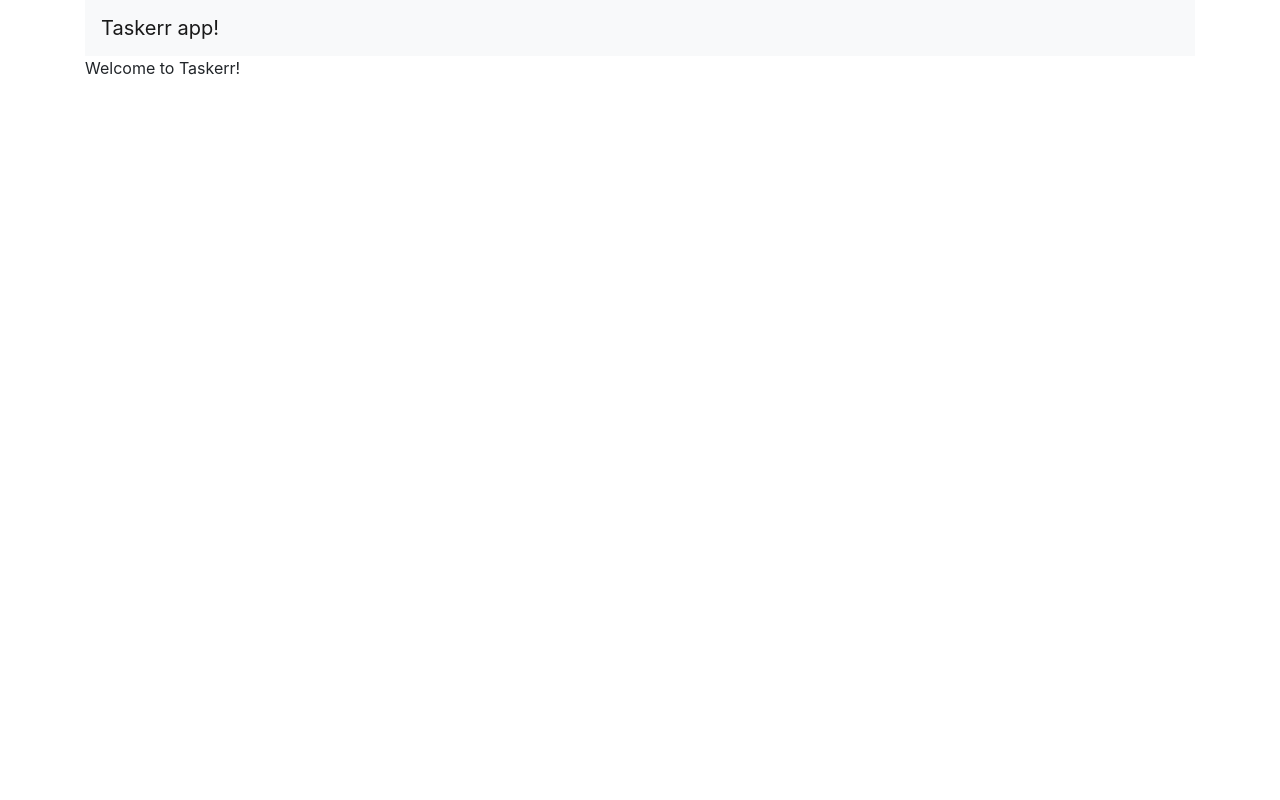
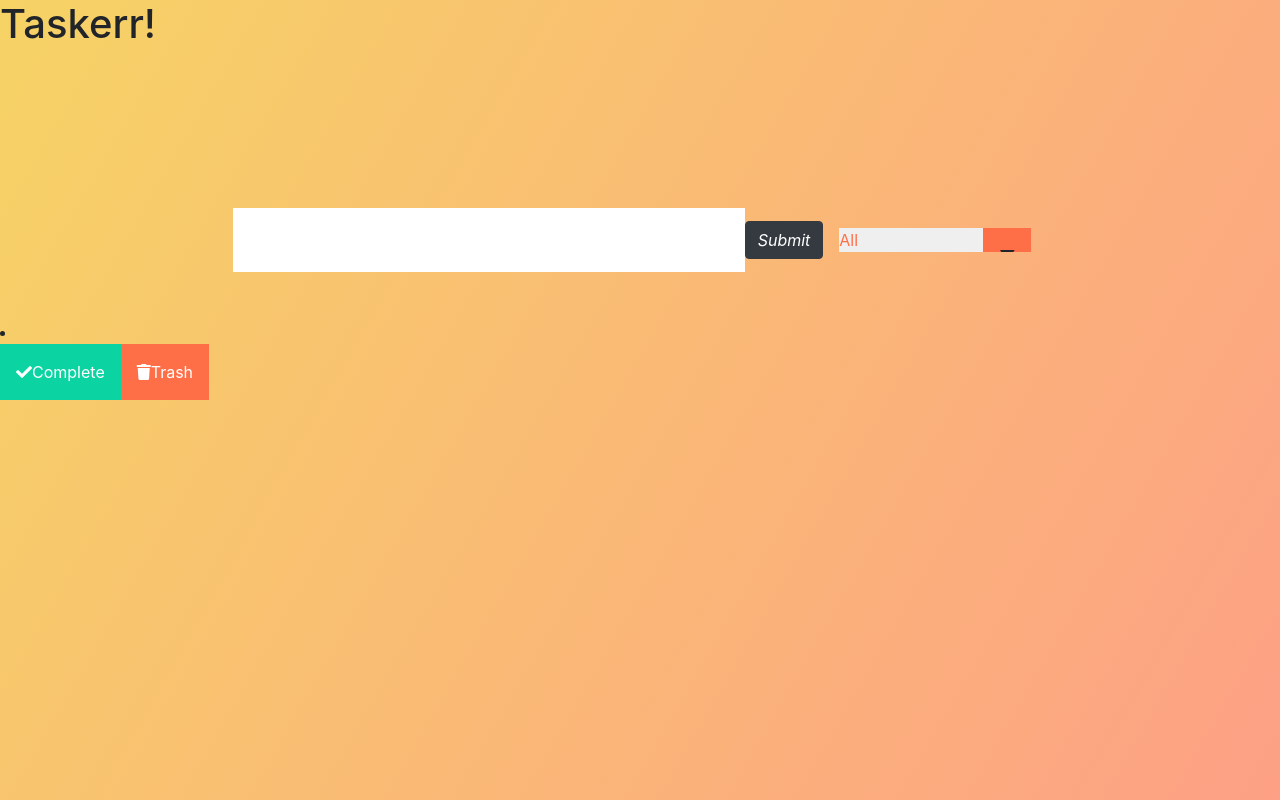
Before and after one commit to Christianlance85/taskerr1, a React (Create React App) app: page / in a window 1280 px wide. Built offline with nearby package versions, Linux system fonts and the light colour scheme.

Commit message:
Prop is pushing, but not appearing in the list.

```diff
--- a/package.json
+++ b/package.json
@@ -7,6 +7,7 @@
     "@testing-library/react": "^9.5.0",
     "@testing-library/user-event": "^7.2.1",
     "bootstrap": "^4.5.2",
+    "es6": "0.0.7",
     "react": "^16.13.1",
     "react-dom": "^16.13.1",
     "react-router-dom": "^5.2.0",
--- a/public/index.html
+++ b/public/index.html
@@ -3,6 +3,16 @@
   <head>
     <meta charset="utf-8" />
     <link rel="icon" href="%PUBLIC_URL%/favicon.ico" />
+    <link
+    href="https://fonts.googleapis.com/css?family=Poppins&display=swap"
+    rel="stylesheet"
+  />
+  <link
+    rel="stylesheet"
+    href="https://cdnjs.cloudflare.com/ajax/libs/font-awesome/5.12.1/css/all.min.css"
+    integrity="sha256-mmgLkCYLUQbXn0B1SRqzHar6dCnv9oZFPEC1g1cwlkk="
+    crossorigin="anonymous"
+  />
     <meta name="viewport" content="width=device-width, initial-scale=1" />
     <meta name="theme-color" content="#000000" />
     <meta
--- a/src/App.css
+++ b/src/App.css
@@ -1,38 +1,139 @@
-.App {
-  text-align: center;
+* {
+  margin: 0;
+  padding: 0;
+  box-sizing: border-box;
+}
+body {
+  background-image: linear-gradient(120deg, #f6d365 0%, #fda085 100%);
+  color: white;
+  font-family: "Poppins", sans-serif;
+  min-height: 100vh;
+}
+header {
+  font-size: 2rem;
 }
 
-.App-logo {
-  height: 40vmin;
+header,
+form {
+  min-height: 20vh;
+  display: flex;
+  justify-content: center;
+  align-items: center;
+}
+form input,
+form button {
+  padding: 0.5rem;
+  font-size: 2rem;
+  border: none;
+  background: white;
+}
+form button {
+  color: #ff6f47;
+  background: #f7fffe;
+  cursor: pointer;
+  transition: all 0.3s ease;
+}
+form button:hover {
+  background: #ff6f47;
+  color: white;
+}
+.todo-container {
+  display: flex;
+  justify-content: center;
+  align-items: center;
+}
+
+.todo-list {
+  min-width: 30%;
+  list-style: none;
+}
+
+.todo {
+  margin: 0.5rem;
+  background: white;
+  font-size: 1.5rem;
+  color: black;
+  display: flex;
+  justify-content: space-between;
+  align-items: center;
+  transition: all 1s ease;
+}
+.filter-todo {
+  padding: 1rem;
+}
+.todo li {
+  flex: 1;
+}
+
+.trash-btn,
+.complete-btn {
+  background: #ff6f47;
+  color: white;
+  border: none;
+  padding: 1rem;
+  cursor: pointer;
+  font-size: 1rem;
+}
+.complete-btn {
+  background: rgb(11, 212, 162);
+}
+.todo-item {
+  padding: 0rem 0.5rem;
+}
+
+.fa-trash,
+.fa-check {
   pointer-events: none;
 }
 
-@media (prefers-reduced-motion: no-preference) {
-  .App-logo {
-    animation: App-logo-spin infinite 20s linear;
-  }
+.fall {
+  transform: translateY(10rem) rotateZ(20deg);
+  opacity: 0;
 }
 
-.App-header {
-  background-color: #282c34;
-  min-height: 100vh;
-  display: flex;
-  flex-direction: column;
-  align-items: center;
-  justify-content: center;
-  font-size: calc(10px + 2vmin);
-  color: white;
+.completed {
+  text-decoration: line-through;
+  opacity: 0.5;
 }
 
-.App-link {
-  color: #61dafb;
+/*CUSTOM SELECTOR */
+select {
+  -webkit-appearance: none;
+  -moz-appearance: none;
+  -ms-appearance: none;
+  appearance: none;
+  outline: 0;
+  box-shadow: none;
+  border: 0 !important;
+  background-image: none;
 }
 
-@keyframes App-logo-spin {
-  from {
-    transform: rotate(0deg);
-  }
-  to {
-    transform: rotate(360deg);
-  }
+/* Custom Select */
+.select {
+  margin: 1rem;
+  position: relative;
+  overflow: hidden;
 }
+select {
+  color: #ff6f47;
+  font-family: "Poppins", sans-serif;
+  cursor: pointer;
+  width: 12rem;
+}
+/* Arrow */
+.select::after {
+  content: "\25BC";
+  position: absolute;
+  top: 0;
+  right: 0;
+  padding: 1rem;
+  background: #ff6f47;
+  cursor: pointer;
+  pointer-events: none;
+}
+/* Transition */
+/*
+.select:hover::after {
+  transform: scale(1.5);
+}
+*/
--- a/src/App.js
+++ b/src/App.js
@@ -1,36 +1,29 @@
-import React from 'react';
+import React, { useState } from 'react';
+import "./App.css"
 import "bootstrap/dist/css/bootstrap.min.css";
-import { BrowserRouter as Router, Route, Link} from 'react-router-dom'
-import CreateTasker from "./components/Create.component";
-import Taskerr from "./components/Taskerr.component";
-import EditTaskerr from "./components/Edit.Component";
+import Form from "./components/Form.component";
+import TaskList from "./components/Task.component";
+
+
 
 
 function App() {
+  const [inputText, setInputText] = useState("");
+  const [tasks, setTasks] = useState([]);
   return (
-    <Router>
-    <div className="container">
+<div className="App">
+  <header>
 
-      <nav className="navbar navbar-expand-lg navbar-light bg-light">
-        <Link to="/" className="navbar-brand">Taskerr app!</Link>
-        <div className="collapse nav-collapse">
-          <ul className="navbar-nav mr-auto">
-            <li className="navbar-item">
-              <Link to="/" className="nav-link">Home</Link>
-            </li>
-            <li className="navbar-item">
-              <Link to="/create" className="nav-link">Create Tasks</Link>
-            </li>
-          </ul>
-        </div>
-      </nav>
-
-      <Route path="/" exact component={Taskerr} />
-      <Route path="/edit/:id" component={EditTaskerr} />
-      <Route path="/create" component={CreateTasker} />
-    </div>
-
-    </Router>
+    <h1> Taskerr! </h1>
+  </header>
+  <Form
+  tasks={tasks}
+  setTasks={setTasks}
+  setInputText={setInputText}
+  inputText={inputText}
+  />
+  <TaskList tasks={tasks} />
+</div>
   );
 }
 
--- a/src/components/Create.component.js
+++ /dev/null
@@ -1,11 +0,0 @@
-import React, {Component} from "react";
-
-export default class Create extends Component {
-    render() {
-        return (
-            <div>
-                <p>Welcome to Create!</p>
-            </div>
-        )
-    }
-}
--- a/src/components/Edit.Component.js
+++ /dev/null
@@ -1,11 +0,0 @@
-import React, {Component} from "react";
-
-export default class Edit extends Component {
-    render() {
-        return (
-            <div>
-                <p>Welcome to Edit!</p>
-            </div>
-        )
-    }
-}
--- /dev/null
+++ b/src/components/Form.component.js
@@ -0,0 +1,38 @@
+import React from "react";
+
+            const Form = ({ setInputText, tasks, setTasks, inputText }) => {
+                const inputTextHandler = (e) => {
+                    //event handler
+                    console.log(e.target.value);
+                    setInputText(e.target.value);
+                };
+                const submitTaskHandler = (e) => {
+                    e.preventDefault();
+                    setTasks([
+                        ...tasks,
+                        { text: inputText, completed: false, id:Math.random() * 1000},
+                    ]);
+                    setInputText("");
+                }
+                return (
+                <form>
+                <input
+                value={inputText}
+                onChange={inputTextHandler}
+                type="text"
+                className="task-input" />
+                <button onClick={submitTaskHandler} className="task-button btn btn-default bg-dark btn-dark" type="submit">
+                    <i className="primary-btn">Submit</i>
+                </button>
+                <div className="select">
+                <select name="tasks" className="filter-tasks">
+                    <option value="all">All</option>
+                    <option value="completed">Completed</option>
+                    <option value="incomplete">Incomplete</option>
+                </select>
+                </div>
+                </form>
+                        );
+                                }
+
+export default Form
--- /dev/null
+++ b/src/components/Task.component.js
@@ -0,0 +1,17 @@
+import React from 'react'
+
+const Task = ({ text }) => {
+    return(
+<div className="task">
+    <li className="task-item">{text}</li>
+    <button className="complete-btn">
+        <i className="fas fa-check"></i>
+        Complete</button>
+    <button className="trash-btn">
+        <i className="fas fa-trash"></i>
+        Trash</button>
+</div>
+    );
+}
+
+export default Task;
--- a/src/components/Taskerr.component.js
+++ /dev/null
@@ -1,11 +0,0 @@
-import React, {Component} from "react";
-
-export default class Taskerr extends Component {
-    render() {
-        return (
-            <div>
-                <p>Welcome to Taskerr!</p>
-            </div>
-        )
-    }
-}
--- a/src/index.css
+++ b/src/index.css
@@ -1,13 +1,139 @@
+* {
+  margin: 0;
+  padding: 0;
+  box-sizing: border-box;
+}
 body {
-  margin: 0;
-  font-family: -apple-system, BlinkMacSystemFont, 'Segoe UI', 'Roboto', 'Oxygen',
-    'Ubuntu', 'Cantarell', 'Fira Sans', 'Droid Sans', 'Helvetica Neue',
-    sans-serif;
-  -webkit-font-smoothing: antialiased;
-  -moz-osx-font-smoothing: grayscale;
+  background-image: linear-gradient(120deg, #f6d365 0%, #fda085 100%);
+  color: white;
+  font-family: "Poppins", sans-serif;
+  min-height: 100vh;
+}
+header {
+  font-size: 2rem;
 }
 
-code {
-  font-family: source-code-pro, Menlo, Monaco, Consolas, 'Courier New',
-    monospace;
+header,
+form {
+  min-height: 20vh;
+  display: flex;
+  justify-content: center;
+  align-items: center;
 }
+form input,
+form button {
+  padding: 0.5rem;
+  font-size: 2rem;
+  border: none;
+  background: white;
+}
+form button {
+  color: #ff6f47;
+  background: #f7fffe;
+  cursor: pointer;
+  transition: all 0.3s ease;
+}
+form button:hover {
+  background: #ff6f47;
+  color: white;
+}
+.todo-container {
+  display: flex;
+  justify-content: center;
+  align-items: center;
+}
+
+.todo-list {
+  min-width: 30%;
+  list-style: none;
+}
+
+.todo {
+  margin: 0.5rem;
+  background: white;
+  font-size: 1.5rem;
+  color: black;
+  display: flex;
+  justify-content: space-between;
+  align-items: center;
+  transition: all 1s ease;
+}
+.filter-todo {
+  padding: 1rem;
+}
+.todo li {
+  flex: 1;
+}
+
+.trash-btn,
+.complete-btn {
+  background: #ff6f47;
+  color: white;
+  border: none;
+  padding: 1rem;
+  cursor: pointer;
+  font-size: 1rem;
+}
+.complete-btn {
+  background: rgb(11, 212, 162);
+}
+.todo-item {
+  padding: 0rem 0.5rem;
+}
+
+.fa-trash,
+.fa-check {
+  pointer-events: none;
+}
+
+.fall {
+  transform: translateY(10rem) rotateZ(20deg);
+  opacity: 0;
+}
+
+.completed {
+  text-decoration: line-through;
+  opacity: 0.5;
+}
+
+/*CUSTOM SELECTOR */
+select {
+  -webkit-appearance: none;
+  -moz-appearance: none;
+  -ms-appearance: none;
+  appearance: none;
+  outline: 0;
+  box-shadow: none;
+  border: 0 !important;
+  background-image: none;
+}
+
+/* Custom Select */
+.select {
+  margin: 1rem;
+  position: relative;
+  overflow: hidden;
+}
+select {
+  color: #ff6f47;
+  font-family: "Poppins", sans-serif;
+  cursor: pointer;
+  width: 12rem;
+}
+/* Arrow */
+.select::after {
+  content: "\25BC";
+  position: absolute;
+  top: 0;
+  right: 0;
+  padding: 1rem;
+  background: #ff6f47;
+  cursor: pointer;
+  pointer-events: none;
+}
+/* Transition */
+/*
+.select:hover::after {
+  transform: scale(1.5);
+}
+*/
```
Also changed, not shown: src/components/Tasklist.component.js (added, +17 -0 lines), 2 other files (tests, documents, lock files or other folders).
